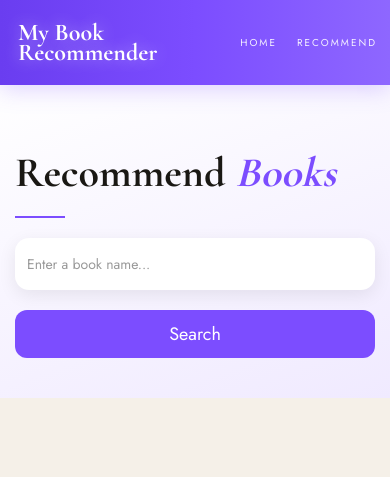
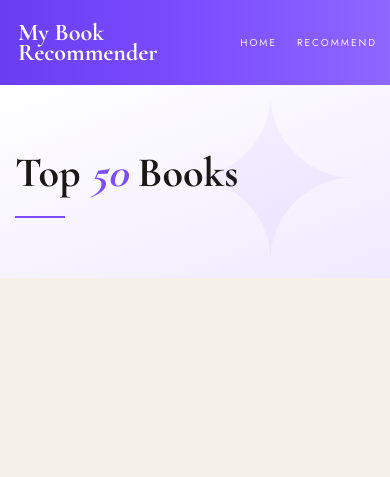
Before and after one commit to JatinAwasthi/book-recommender-system, a Flask app: page / in a window 390 px wide. Shown: the top 477 px of the page. Run offline with Flask 3, Linux system fonts and the light colour scheme; parts of the project's set-up code (start-up, migrations or seed data) failed here and were passed over.

Commit message:
fixed mobile card layout

```diff
--- a/templates/index.html
+++ b/templates/index.html
@@ -1,10 +1,13 @@
+<!-- index.html -->
+
 <!DOCTYPE html>
 <html lang="en">
 
 <head>
 
     <meta charset="UTF-8">
-    <title>Recommend Books</title>
+
+    <title>Book Recommender</title>
 
     <link rel="stylesheet"
           href="https://cdn.jsdelivr.net/npm/bootstrap@3.3.7/dist/css/bootstrap.min.css">
@@ -17,17 +20,19 @@
 
 <style>
 
-:root{
-    --cream:#f5f0e8;
-    --accent:#7c4dff;
-    --accent-dark:#5e35d5;
-    --ink:#1a1814;
+:root {
+    --cream: #f5f0e8;
+    --warm: #ede8dc;
+    --ink: #1a1814;
+    --accent: #7c4dff;
+    --accent-dark: #5e35d5;
+    --muted: #9a9488;
 }
 
-body{
-    background:var(--cream);
-    font-family:'Jost',sans-serif;
-    margin:0;
+body {
+    background: var(--cream);
+    font-family: 'Jost', sans-serif;
+    margin: 0;
 }
 
 /* NAVBAR */
@@ -48,6 +53,7 @@ body{
     align-items:center;
 
     padding:0 40px;
+
     margin-bottom:0;
 
     box-shadow:0 4px 22px rgba(124,77,255,.25);
@@ -64,6 +70,7 @@ body{
     font-weight:700;
 
     display:flex;
+
     align-items:center;
 
     height:78px;
@@ -73,15 +80,14 @@ body{
     animation:logoGlow 2.5s ease infinite alternate;
 }
 
-.navbar-nav{
+.navbar-nav {
 
-    margin-left:auto !important;
+    margin-left: auto !important;
 
-    display:flex;
+    display: flex;
+    align-items: center;
 
-    align-items:center;
-
-    height:78px;
+    height: 78px;
 }
 
 .navbar-nav>li>a{
@@ -103,6 +109,8 @@ body{
     padding:0 18px !important;
 
     transition:.3s;
+
+    outline:none !important;
 }
 
 .navbar-nav>li>a:hover{
@@ -113,261 +121,222 @@ body{
 
     transform:translateY(-3px);
 }
+.navbar-nav>li>a:focus,
+.navbar-nav>li>a:active{
+
+    background:transparent !important;
+
+    color:white !important;
+
+    outline:none !important;
+
+    box-shadow:none !important;
+}
 
 /* HERO */
 
-.hero{
+.hero {
 
-    background:linear-gradient(
+    background:
+            linear-gradient(
                     160deg,
                     #ffffff 0%,
                     #f0eaff 100%
             );
 
-    padding:70px 0 60px;
+    padding: 70px 0 60px;
+
+    position: relative;
+
+    overflow: hidden;
 }
 
-.hero h1{
+.hero::after {
 
-    font-family:'Cormorant Garamond',serif;
+    content: '✦';
 
-    font-size:72px;
+    position: absolute;
 
-    font-weight:700;
+    right: 7%;
+    top: 50%;
 
-    color:#1a1814;
+    transform: translateY(-50%);
 
-    {% if not data and not error %}
-    animation:fadeUp .8s ease;
-    {% endif %}
+    font-size: 220px;
+
+    color: rgba(124,77,255,0.05);
 }
 
-.hero h1 em{
-    color:var(--accent);
-    font-style:italic;
+.hero h1 {
+
+    font-family: 'Cormorant Garamond', serif;
+
+    font-size: 72px;
+
+    font-weight: 700;
+
+    color: #1a1814;
+
+    animation: fadeUp 0.8s ease;
 }
 
-.divider{
+.hero h1 em {
 
-    width:50px;
-    height:2px;
+    color: var(--accent);
 
-    background:var(--accent);
-
-    margin:20px 0;
+    font-style: italic;
 }
 
-/* FORM */
+.divider {
 
-.form-control{
+    width: 50px;
 
-    height:58px;
+    height: 2px;
 
-    border:none;
+    background: var(--accent);
 
-    border-radius:14px;
-
-    box-shadow:0 5px 18px rgba(0,0,0,.08);
+    margin: 20px 0;
 }
 
-.btn-warning{
+/* CARDS */
 
-    background:var(--accent) !important;
+.books-section {
 
-    border:none !important;
-
-    border-radius:12px;
-
-    padding:12px 32px;
+    padding: 50px 0 80px;
 }
 
-/* BOOK SECTION */
+.row {
 
-.books-section{
+    display: flex;
 
-    padding:50px 0 80px;
+    flex-wrap: wrap;
 }
 
-.row{
-    display:flex;
-    flex-wrap:wrap;
+.row > [class*='col-'] {
+
+    display: flex;
+
+    margin-bottom: 30px;
 }
 
-.row > [class*='col-']{
-    display:flex;
-    margin-bottom:30px;
+.card {
+
+    width: 100%;
+
+    border: none;
+
+    border-radius: 16px;
+
+    overflow: hidden;
+
+    background: white;
+
+    box-shadow:
+            0 4px 20px rgba(0,0,0,0.08);
+
+    transition: 0.35s ease;
 }
 
-.card{
-
-    width:100%;
-
-    border:none;
-
-    border-radius:16px;
-
-    overflow:hidden;
-
-    background:white;
-
-    box-shadow:0 4px 20px rgba(0,0,0,.08);
-
-    transition:.35s ease;
-
-    animation:cardReveal .7s ease both;
-}
-
-.card:hover{
+.card:hover {
 
     transform:
             translateY(-8px)
             scale(1.02);
 
     box-shadow:
-        0 20px 45px rgba(124,77,255,.18);
+            0 20px 45px rgba(124,77,255,0.18);
 }
 
-.card-img-top{
+.card-img-top {
 
-    width:100%;
+    width: 100%;
 
-    aspect-ratio:2/3;
+    aspect-ratio: 2 / 3;
 
-    object-fit:cover;
+    object-fit: cover;
 
-    transition:.45s ease;
+    transition: 0.45s ease;
 }
 
-.card:hover .card-img-top{
-    transform:scale(1.06);
+.card:hover .card-img-top {
+
+    transform: scale(1.06);
 }
 
-.card-text-area{
-    padding:18px;
+.card-text-area {
+
+    padding: 18px;
 }
 
-.card h2{
+.card h2 {
 
-    font-family:'Cormorant Garamond',serif;
+    font-family: 'Cormorant Garamond', serif;
 
-    font-size:20px;
+    font-size: 20px;
 
-    font-weight:700;
+    font-weight: 700;
 
-    color:#1a1814;
+    color: #1a1814;
 }
 
-.card h4{
+.card h4 {
 
-    color:var(--accent);
+    font-size: 11px;
 
-    font-size:11px;
+    letter-spacing: 1.5px;
 
-    letter-spacing:1.5px;
+    text-transform: uppercase;
 
-    text-transform:uppercase;
+    color: var(--accent);
 }
 
-/* INFO BOX */
+.card-stats {
 
-.info-box{
+    display: flex;
 
-    margin-top:40px;
+    gap: 20px;
 
-    background:white;
-
-    border-radius:20px;
-
-    padding:50px;
-
-    text-align:center;
-
-    animation:fadeUp .8s ease;
+    margin-top: 12px;
 }
 
-.info-icon{
+.card-stats p {
 
-    font-size:70px;
-
-    animation:floatBook 2.2s ease-in-out infinite;
+    color: #888;
 }
 
-.info-title{
+.card-stats span {
 
-    margin-top:15px;
+    display: block;
 
-    font-size:38px;
+    color: #1a1814;
 
-    font-family:'Cormorant Garamond',serif;
-
-    font-weight:700;
+    font-weight: 600;
 }
 
-.info-text{
+@keyframes fadeUp {
 
-    color:#666;
-
-    font-size:16px;
+    from {
+        opacity: 0;
+        transform: translateY(30px);
     }
 
-/* ANIMATIONS */
-
-@keyframes fadeUp{
-
-    from{
-        opacity:0;
-        transform:translateY(35px);
-    }
-
-    to{
-        opacity:1;
-        transform:translateY(0);
+    to {
+        opacity: 1;
+        transform: translateY(0);
     }
 }
 
-@keyframes cardReveal{
+@keyframes logoFade {
 
-    from{
-        opacity:0;
-        transform:translateY(40px);
+    from {
+        opacity: 0;
+        transform: translateY(-10px);
     }
 
-    to{
-        opacity:1;
-        transform:translateY(0);
+    to {
+        opacity: 1;
+        transform: translateY(0);
     }
-}
-
-@keyframes floatBook{
-
-    0%{
-        transform:translateY(0);
-    }
-
-    50%{
-        transform:translateY(-10px);
-    }
-
-    100%{
-        transform:translateY(0);
-    }
-}
-
-@keyframes logoGlow{
-
-    from{
-        text-shadow:0 0 0 rgba(255,255,255,0);
-    }
-
-    to{
-        text-shadow:0 0 18px rgba(255,255,255,.5);
-    }
-}
-a,
-a:focus,
-a:active{
-    outline:none !important;
-    box-shadow:none !important;
 }
 /* MOBILE RESPONSIVE */
 
@@ -478,62 +447,9 @@ a:active{
 
     <div class="container">
 
-        <h1>Recommend <em>Books</em></h1>
+        <h1>Top <em>50</em> Books</h1>
 
         <div class="divider"></div>
-
-        <form action="/recommend_books" method="post">
-
-            <input
-                name="user_input"
-                type="text"
-                class="form-control"
-                placeholder="Enter a book name...">
-
-            <br>
-
-            <input
-                type="submit"
-                value="Search"
-                class="btn btn-lg btn-warning">
-
-        </form>
-
-        {% if show_welcome %}
-
-        <div class="info-box">
-
-            <div class="info-icon">📖</div>
-
-            <div class="info-title">
-                Find Your Next Read
-            </div>
-
-            <div class="info-text">
-                Enter any book name above and discover similar books instantly.
-            </div>
-
-        </div>
-
-        {% endif %}
-
-        {% if error %}
-
-        <div class="info-box">
-
-            <div class="info-icon">📚</div>
-
-            <div class="info-title">
-                Book Not Found
-            </div>
-
-            <div class="info-text">
-                {{ error }}
-            </div>
-
-        </div>
-
-        {% endif %}
 
     </div>
 
@@ -543,25 +459,36 @@ a:active{
 
     <div class="container">
 
-        {% if data %}
-
         <div class="row">
 
-            {% for i in data %}
+            {% for i in range(book_name|length) %}
 
             <div class="col-xs-6 col-md-3">
 
                 <div class="card">
 
-                    <img
-                        class="card-img-top"
-                        src="{{i[2]}}">
+                    <img class="card-img-top"
+                         src="{{image[i]}}">
 
                     <div class="card-text-area">
 
-                        <h2>{{i[0]}}</h2>
+                        <h2>{{book_name[i]}}</h2>
 
-                        <h4>{{i[1]}}</h4>
+                        <h4>{{author[i]}}</h4>
+
+                        <div class="card-stats">
+
+                            <p>
+                                Votes
+                                <span>{{votes[i]}}</span>
+                            </p>
+
+                            <p>
+                                Rating
+                                <span>{{ '%.3f'|format(ratings[i]) }}</span>
+                            </p>
+
+                        </div>
 
                     </div>
 
@@ -573,11 +500,10 @@ a:active{
 
         </div>
 
-        {% endif %}
-
     </div>
 
 </div>
 
 </body>
+
 </html>
```
Lines whose indentation alone changed are shown as unchanged.
